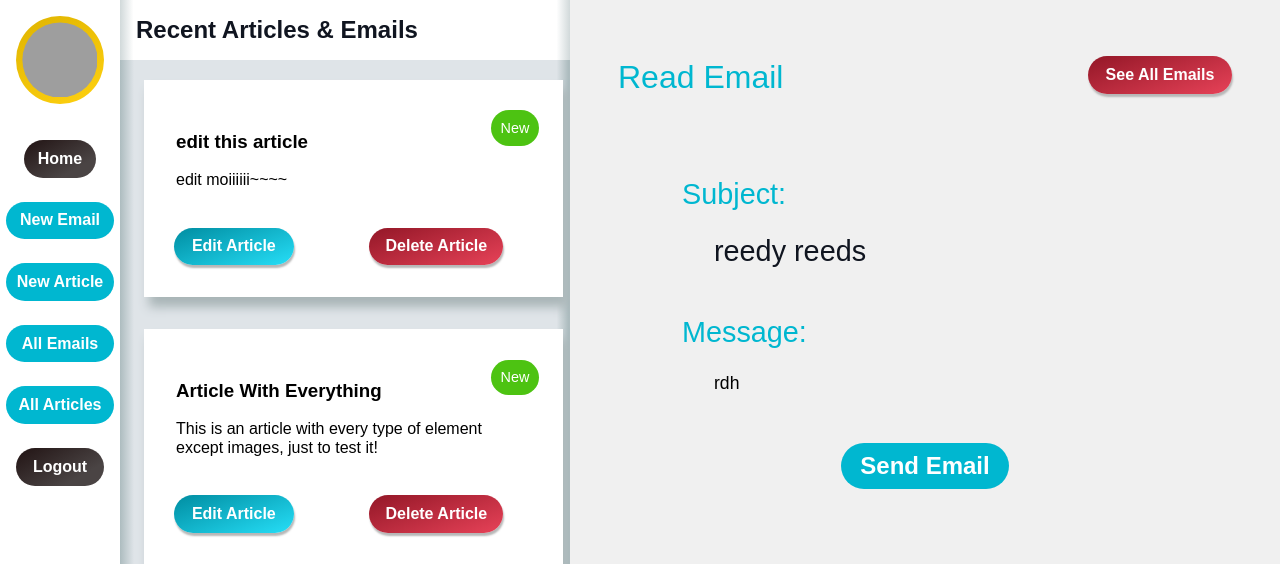
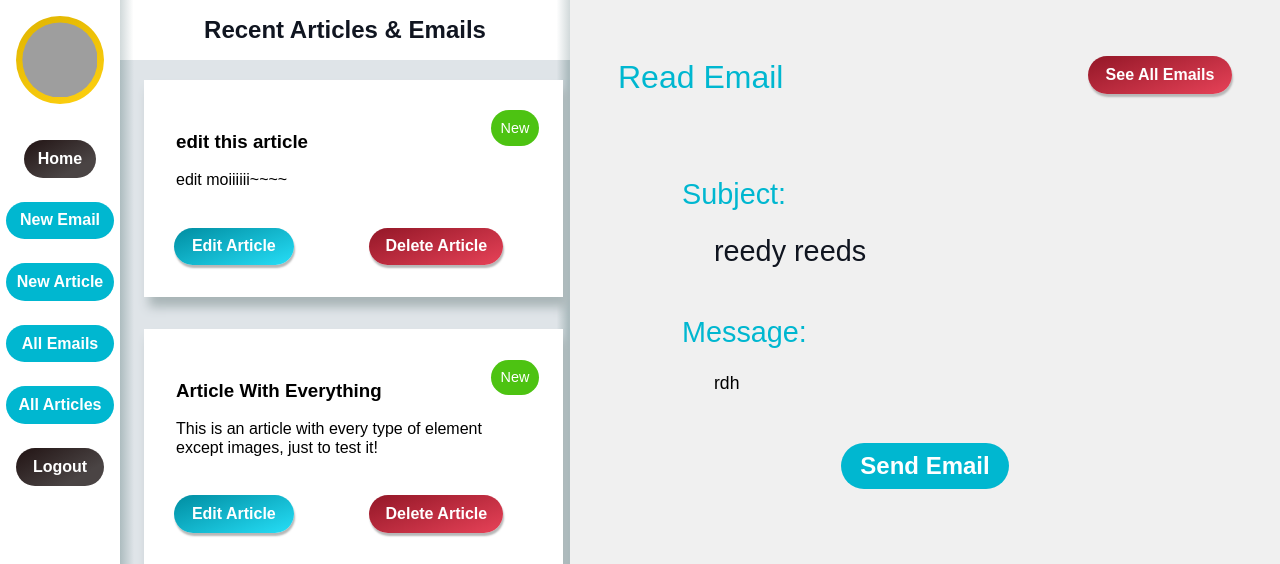
Before and after one commit to AnaleeRose/projectTerraNavis, a PHP site: the page made by admin/view.php in a window 1280 px wide. Shown: the top 564 px of the page. Run offline with PHP 8.4, Linux system fonts and the light colour scheme; a user stored in the database is signed in; data comes from the database, SQL or seed files in the repository; grey boxes are pictures that could not be loaded.

Commit message:
fixes on fixes on fixes

```diff
--- a/admin/assets/css/adminStyles.css
+++ b/admin/assets/css/adminStyles.css
@@ -990,7 +990,7 @@ hr {
 
 .backToProfile {
     margin-top: 1rem;
-    width: 7rem;
+    width: 8rem;
 }
 
 .deleteAdminText {
@@ -1032,8 +1032,9 @@ h2.newsfeedHeading {
     padding: 1rem;
     width: 418px;
     margin-top: 0;
+    margin-left: -1rem;
+    text-align: center;
     top: 0;
-    margin-left: -1rem;
     z-index: 50;
 }
 
--- a/admin/assets/includes/form_functions_edit.inc.php
+++ b/admin/assets/includes/form_functions_edit.inc.php
@@ -3,7 +3,7 @@ function create_form_input_e_ver($name, $type, $label = '', $value, $errors = []
     if (!empty($value) && get_magic_quotes_gpc()) $value = stripcslashes($value);
     if (!empty($label)) {
         echo '<label for="' . $name . '"';
-        if (array_key_exists($name, $errors)) echo 'class="text_error"';
+        if (array_key_exists($name, $errors)) echo 'class=""';
         echo '>' . $label . '</label>';
     }
 
@@ -33,7 +33,7 @@ function create_form_input_e_ver($name, $type, $label = '', $value, $errors = []
         }
         echo '>';
 
-        if (array_key_exists($name, $errors)) echo '<p class="formNotice formNotice_InlineError text_error">' . $errors[$name] . ' </p>';
+        if (array_key_exists($name, $errors)) echo '<p class="formNotice formNotice_InlineError ">' . $errors[$name] . ' </p>';
 
 // TEXTAREA INPUT ------------------------------------------------------------->
     } elseif ($type === 'textarea') {
@@ -57,7 +57,7 @@ function create_form_input_e_ver($name, $type, $label = '', $value, $errors = []
         echo '>';
         if ($value) echo htmlspecialchars($value);
         echo '</textarea>';
-        if (array_key_exists($name, $errors)) echo '<p class="formNotice formNotice_InlineError text_error">' . $errors[$name] . ' </p>';
+        if (array_key_exists($name, $errors)) echo '<p class="formNotice formNotice_InlineError ">' . $errors[$name] . ' </p>';
 // HIDDEN INPUT ------------------------------------------------------------->
     }  elseif ($type === 'hidden') {
         echo '<input type="' . $type . '" name="' . $name . '" id="' . $name . '" class="';
--- a/admin/assets/js/admin.js
+++ b/admin/assets/js/admin.js
@@ -623,9 +623,6 @@ if (emailMsg) {
     emailMsg.outerHTML = editedMsg
     start = editedMsg.search('&lt;a href=') + 13;
     end = editedMsg.search('"&gt;')
-    console.log(editedMsg.slice(start, end));
-
-    // console.log(editedMsg_start)
 }
 
 if (seeAllWarningBtn) {
--- a/admin/editEmail.php
+++ b/admin/editEmail.php
@@ -8,7 +8,7 @@ require './../html/assets/includes/form_functions.inc.php'; // makes it easy to
 require './../html/assets/includes/functions.php';
 $editEmail_errors = [];
 
-$pageTitle = 'All Emails';
+$pageTitle = 'Edit Email';
 function no_email() {
 	ob_end_clean();
     require './assets/includes/header.html';
--- a/admin/view.php
+++ b/admin/view.php
@@ -65,6 +65,10 @@ if ($media_type === 'email') {
 } else {
 	$seeAllColor = 'adminBtn_aqua';
 }
+
+
+//<td>$article_description;</td>
+
 // PREVIEW MEDIA ------------------------------------------------------------------------->
 
 require './assets/includes/header.html';
@@ -79,13 +83,14 @@ echo '<body id="pageWrapper" class="' . $_SESSION['light_mode'] . '">';
                 <div class="cornerLinks">
                 <?php
                 if ($view_type === 'preview') echo '<a href="editEmail.php?email_id=' . $media_id . '" class="adminBtn adminBtn_aqua editEmailLink">Edit Email</a>';
-                echo '<a class="adminBtn ' . $seeAllColor .' seeAll seeAllWarningBtn">See All ' . ucfirst($media_type)  . 's</a>';
+                if ($media_type === 'email') echo '<a class="adminBtn ' . $seeAllColor .' seeAll seeAllWarningBtn">See All ' . ucfirst($media_type)  . 's</a>';
+                if ($media_type === 'article')echo '<a href="all'. ucfirst($media_type) . 's.php" class="adminBtn ' . $seeAllColor .' seeAll">See All ' . ucfirst($media_type)  . 's</a>';
                 ?>
                 </div>
             </div>
             <div class="hidden leaveWarning">
             	<p>If you leave this page, this email will be saved but not sent. Are you sure you to leave?</p>
-            	<a href="./all<?= ucfirst($media_type);?>s.php" class="adminBtn adminBtn_danger">Yes, save and leave</a>
+            	<a href="./all<?= ucfirst($media_type); ?>s.php" class="adminBtn adminBtn_danger">Yes, save and leave</a>
             	<a class="adminBtn adminBtn_subtle noLeave">No, return to <?= $media_type;?></a>
             </div>
             <form class="newMediaForm" method="post">
@@ -96,14 +101,13 @@ echo '<body id="pageWrapper" class="' . $_SESSION['light_mode'] . '">';
 					<table class="previewTable">
 						<tr>
 							<th align="left">Name: </th>
-							<th align="left">Description: </th>
+							<!-- <th align="left">Description: </th> -->
 							<th align="left">Category: </th>
 							<th align="left">Date Created: </th>
 							<th align="left">Last Modified: </th>
 						</tr>
 						<tr>
 							<td><?= $article_name; ?></td>
-							<td><?= $article_description; ?></td>
 							<td><?= $category; ?></td>
 							<td><?= $date_added; ?></td>
 							<td><?= $last_modified; ?></td>
--- a/html/assets/includes/form_functions.inc.php
+++ b/html/assets/includes/form_functions.inc.php
@@ -5,7 +5,7 @@ function create_form_input($name, $type, $label = '', $errors = [], $options = a
 	if ($value && get_magic_quotes_gpc()) $value = stripcslashes($value);
 	if (!empty($label)) {
 		echo '<label for="' . $name . '"';
-		if (array_key_exists($name, $errors)) echo 'class="text_error"';
+		if (array_key_exists($name, $errors)) echo 'class=""';
 		echo '>' . $label . '</label>';
 	}
 
@@ -34,7 +34,7 @@ function create_form_input($name, $type, $label = '', $errors = [], $options = a
 		}
 		echo '>';
 
-		if (array_key_exists($name, $errors)) echo '<p class="formNotice formNotice_InlineError text_error">' . $errors[$name] . ' </p>';
+		if (array_key_exists($name, $errors)) echo '<p class="formNotice formNotice_InlineError ">' . $errors[$name] . ' </p>';
 	} elseif ($type === 'textarea') {
 		echo '<textarea name="' . $name . '" id="' . $name . '" class="';
 		if (!empty($options) && is_array($options)) {
@@ -61,7 +61,7 @@ function create_form_input($name, $type, $label = '', $errors = [], $options = a
 			if (isset($options['value']) && !empty($options['value'])) echo $options['value'];
 		}
 		echo '</textarea>';
-		if (array_key_exists($name, $errors)) echo '<p class="formNotice formNotice_InlineError text_error">' . $errors[$name] . ' </p>';
+		if (array_key_exists($name, $errors)) echo '<p class="formNotice formNotice_InlineError ">' . $errors[$name] . ' </p>';
 	}  elseif ($type === 'hidden') {
 		echo '<input type="' . $type . '" name="' . $name . '" id="' . $name . '" class="';
 		if (!empty($options) && is_array($options)) {
```
